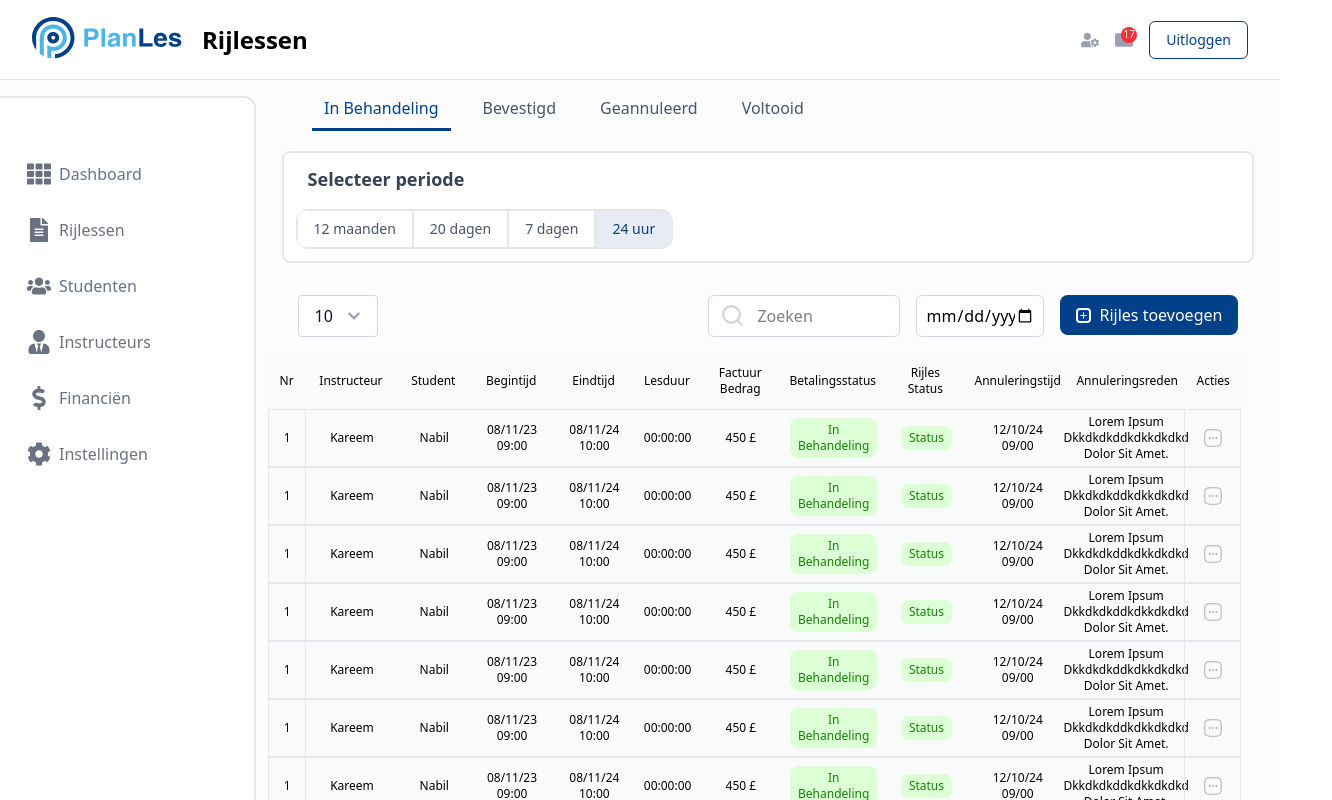
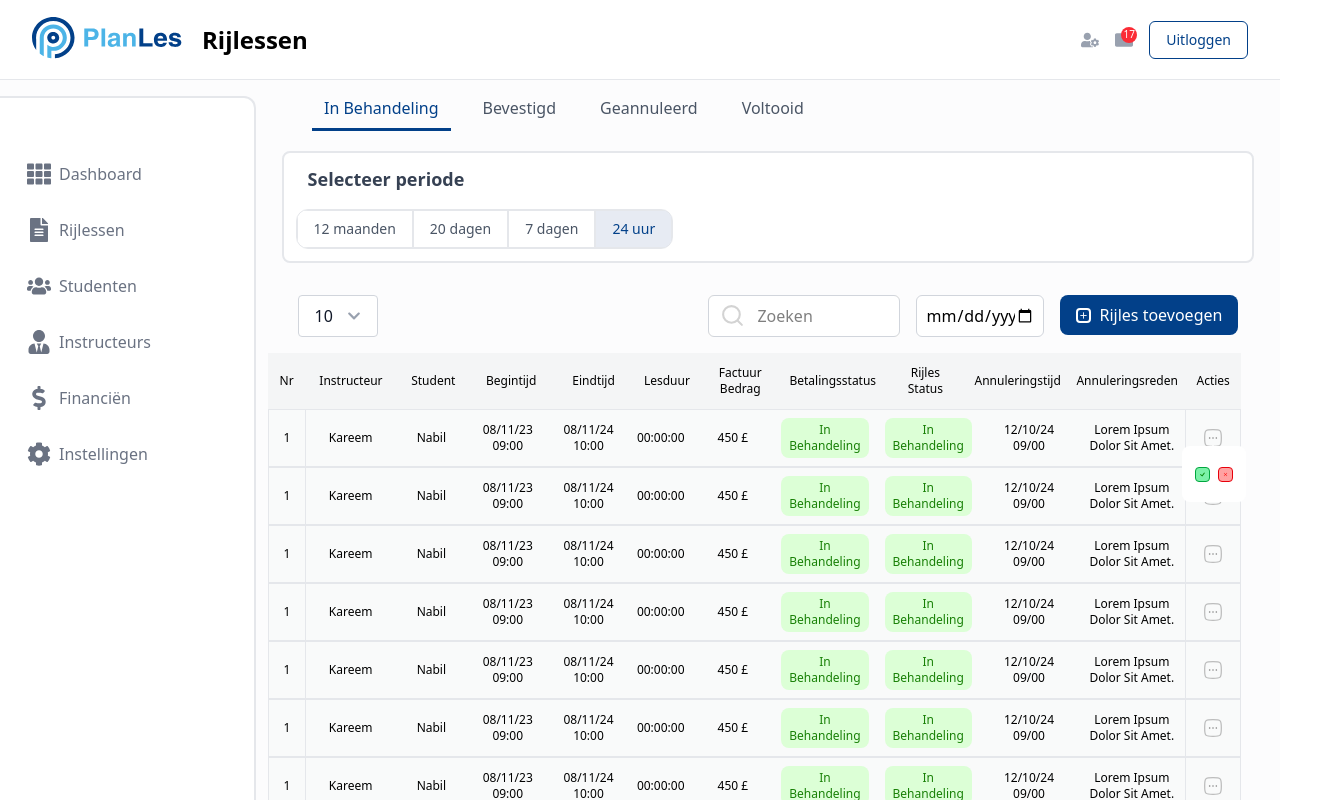
Before and after one commit to nabil-2003/planless, a Next.js app: page /admin-panel/driving-lessons in a window 1280 px wide. Both pictures are taken after a click on the button 1212 px from the left and 438 px from the top of the page. Shown: the top 800 px of the page, 1332 px wide, since content can reach past the window. Built offline with nearby package versions, Linux system fonts and the light colour scheme.

Commit message:
First Action

```diff
--- a/src/app/admin-panel/driving-lessons/page.tsx
+++ b/src/app/admin-panel/driving-lessons/page.tsx
@@ -30,7 +30,7 @@ export default function page() {
   return (
     <>
     <Header title="Rijlessen"  />
-    <div className='w-full flex '>
+    <div className='w-full flex  overflow-hidden'>
       <LeftSide className='w-[20%] border-l-0  rounded-t-none  mt-4 items-center bg-white rounded-r-xl  border-2 border-gray-200 h-auto  ' />
      <div className='dashboard-container w-[80%] '>
   <FIlterByType  currentFilterType={currentFilterType} chFilterByType={chFilterByType} />
@@ -68,6 +68,7 @@ export default function page() {
      <CustomTable />
 
      </div>
+
     </div>
     </>
 
--- a/src/app/globals.css
+++ b/src/app/globals.css
@@ -45,3 +45,17 @@
     border-color: var(--logo-blue);
     box-shadow: 0 0 0 2px rgba(76, 180, 231, 0.2);
 }
+.tria::after {
+    content: "";
+
+    border-left: 5px solid transparent;
+    border-right: 5px solid transparent;
+    border-top: 5px solid white;
+    position: absolute;
+    top: -0.35vh;
+    z-index: 1;
+    right: 43%;
+    transform: translateY(-50%) scale(1.3);
+    rotate: 180deg;
+    pointer-events: none;
+}
--- a/src/components/admin/ui/CustomTable.tsx
+++ b/src/components/admin/ui/CustomTable.tsx
@@ -1,5 +1,8 @@
+'use client'
 import MenuIcon from '@/components/svgs/MenuIcon';
-import React from 'react'
+import { ActionModalRef } from '@/components/ui/Action';
+import ActionModal from '@/components/ui/Action';
+import React, { useRef } from 'react'
 
 
 type Data = {
@@ -20,9 +23,12 @@ type Data = {
 export default function CustomTable({data} :{data: Array<Data>} ) {
 
 
+
   return (
+<>
+
     <div className='mb-4'>
-     <ul className='  flex justify-around   border-gray-200 w-[95%] mx-3 *:h-[7vh]   bg-gray-100/40 p *:capitalize *:font-normal *:text-xs  items-center '>
+     <ul className='  flex justify-around   border-gray-200 w-[95%] mx-3 *:h-[7vh]   bg-gray-100/90 p *:capitalize *:font-normal *:text-xs  items-center '>
        <li className='w-[4%] p-2  text-center flex items-center  border-gray-200 justify-center '>nr</li>
         <li className='w-[10%] p-2  text-center flex items-center  border-gray-200 justify-center'>instructeur</li>
         <li className='w-[8%] p-2  text-center flex items-center border-gray-200 justify-center'>student</li>
@@ -48,14 +54,26 @@ export default function CustomTable({data} :{data: Array<Data>} ) {
         <TableElement ele={[]} />
 
     </div>
+     <div className='w-[95%] mx-auto  mb-4 flex justify-around items-center   '>
+      <span className='cursor-pointer text-sm  border-2 rounded border-[#EAECF0] hover:bg-blue-950/10 px-3 py-2 font-semibold'>Vorige</span>
+      <span className=' text-sm'>Pagina 1 van 10</span>
+      <span className='cursor-pointer text-sm  border-2 rounded border-[#EAECF0] hover:bg-blue-950/10 px-3 py-2  font-semibold'>Volgende</span>
+     </div>
+     <div className='mt-6 mb-10 ml-3'>
+            <span className='cursor-pointer text-sm  border-2 rounded border-[#EAECF0] hover:bg-blue-950/10 px-3 py-2  font-semibold'>Weergaven 1-10 van 84</span>
+     </div>
+</>
 
 
   );
 }
 const TableElement = ({ele}: {ele: Data}) => {
+  const modalRef = useRef<ActionModalRef>(null);
+
+
 console.log(ele)
     return(
-         <ul className=' border-1 border-gray-200  flex justify-around  w-[95%] mx-3 *:h-[7vh]   bg-gray-100/40 p *:capitalize *:font-normal *:text-xs  items-center '>
+         <ul className=' relative border-1 border-gray-200  flex justify-around  w-[95%] mx-3 *:h-[7vh]   bg-gray-100/40 p *:capitalize *:font-normal *:text-xs  items-center '>
         <li className='w-[4%] p-2  text-center flex items-center border-r-1 border-gray-200 justify-center '>1</li>
         <li className='w-[10%] p-2  text-center flex items-center justify-center '>kareem</li>
         <li className='w-[8%] p-2  text-center  flex items-center justify-center'>nabil</li>
@@ -64,13 +82,18 @@ console.log(ele)
         <li className='w-[7%] p-2  text-center flex items-center justify-center'>00:00:00</li>
         <li className='w-[9%] p-2  text-center flex items-center justify-center'>450 £</li>
         <li className='w-[11%] p-2  text-center flex items-center justify-center'><span className='bg-[var(--table-bg-clr)] text-[var(--table-text-clr)] text-xs px-2 py-1 rounded-lg '>in Behandeling</span></li>
-        <li className='w-[9%] p-2  text-center flex items-center justify-center'><span className='bg-[var(--table-bg-clr)] text-[var(--table-text-clr)] text-xs px-2 py-1 rounded-lg '>status</span></li>
+        <li className='w-[11%] p-2  text-center flex items-center justify-center'><span className='bg-[var(--table-bg-clr)] text-[var(--table-text-clr)] text-xs px-2 py-1 rounded-lg '>in Behandeling</span></li>
         <li className='w-[11%] p-2  text-center flex items-center justify-center'>12/10/24 09/00</li>
-        <li className='whitespace-normal w-[12%] flex items-center justify-center text-xs p-2  text-center '>Lorem ipsum  dkkdkdkddkdkkdkdkd dolor sit amet.</li>
+        <li className='whitespace-normal w-[12%] flex items-center justify-center text-xs p-2  text-center '>Lorem ipsum dolor sit amet.</li>
         <li className='w-[6%] h-full p-2 flex items-center justify-center  text-center border-l-1 border-gray-200 '>
 
-            <MenuIcon  onClick={() => {console.log("hello")}}  s='gray' w='20px' h='20px' f='gray'/>
+            <button className='outline-none cursor-pointer' onClick={() => {modalRef.current?.Open()}} >
+              <MenuIcon   s='gray' w='20px' h='20px' f='gray'/>
+            </button>
+
         </li>
+ <ActionModal ref={modalRef}  />
       </ul>
+
     )
 }
--- /dev/null
+++ b/src/components/svgs/ActionIcons.tsx
@@ -0,0 +1,15 @@
+import React from 'react'
+
+export  function ConfirmIcon({ w = '16px', h = '16px' }: { w?: string, h?: string }) {
+  return (
+   <svg className='border-1 bg-green-300 border-green-600  rounded-sm p-1' width={w} height={h} viewBox="0 0 16 16" version="1.1" xmlns="http://www.w3.org/2000/svg" xmlnsXlink="http://www.w3.org/1999/xlink">
+<path fill="green" d="M7.3 14.2l-7.1-5.2 1.7-2.4 4.8 3.5 6.6-8.5 2.3 1.8z"></path>
+</svg>
+  )
+}
+export  function RejectIcon({ w = '16px', h = '16px' }: { w?: string, h?: string }) {
+  return (
+  <svg className='border-1 bg-red-300 border-red-600  rounded-sm p-1' fill="red" width={w} height={h} viewBox="0 0 200 200" data-name="Layer 1" id="Layer_1" xmlns="http://www.w3.org/2000/svg"><title/><path d="M114,100l49-49a9.9,9.9,0,0,0-14-14L100,86,51,37A9.9,9.9,0,0,0,37,51l49,49L37,
+  149a9.9,9.9,0,0,0,14,14l49-49,49,49a9.9,9.9,0,0,0,14-14Z"/></svg>
+  )
+}
--- a/src/components/svgs/MenuIcon.tsx
+++ b/src/components/svgs/MenuIcon.tsx
@@ -1,14 +1,13 @@
 import React from 'react'
 
-export default function MenuIcon({h , onClick ,f ,  w ,s , className}:{h:string , onClick: React.MouseEventHandler<HTMLButtonElement>, s:string,  w:string , f :string ,  className?:string}) {
+export default function MenuIcon({h ,  f ,  w ,s , className}:{h:string ,  s:string,  w:string , f :string ,  className?:string}) {
   return (
-  <button onClick={onClick} className='po'>
      <svg width={w} height={h} viewBox="0 0 24 24" fill="none" xmlns="http://www.w3.org/2000/svg" className={className}>
 <path d="M9 12C9 12.5523 8.55228 13 8 13C7.44772 13 7 12.5523 7 12C7 11.4477 7.44772 11 8 11C8.55228 11 9 11.4477 9 12Z" fill={f}/>
 <path d="M13 12C13 12.5523 12.5523 13 12 13C11.4477 13 11 12.5523 11 12C11 11.4477 11.4477 11 12 11C12.5523 11 13 11.4477 13 12Z" fill={f}/>
 <path d="M17 12C17 12.5523 16.5523 13 16 13C15.4477 13 15 12.5523 15 12C15 11.4477 15.4477 11 16 11C16.5523 11 17 11.4477 17 12Z" fill={f}/>
 <path opacity="0.5" d="M2 12C2 7.28595 2 4.92893 3.46447 3.46447C4.92893 2 7.28595 2 12 2C16.714 2 19.0711 2 20.5355 3.46447C22 4.92893 22 7.28595 22 12C22 16.714 22 19.0711 20.5355 20.5355C19.0711 22 16.714 22 12 22C7.28595 22 4.92893 22 3.46447 20.5355C2 19.0711 2 16.714 2 12Z" stroke={s} strokeWidth="1.5"/>
 </svg>
-  </button>
+
   )
 }
--- /dev/null
+++ b/src/components/ui/Action.tsx
@@ -0,0 +1,56 @@
+import React, { useEffect, useImperativeHandle } from 'react'
+import { forwardRef } from 'react'
+import { ConfirmIcon , RejectIcon } from '@/components/svgs/ActionIcons'
+export type ActionModalRef = {
+
+}
+
+
+ type ModalRef = {
+    isOpen: boolean
+    Close: () => void
+    Open: () => void
+    // Add other props as needed
+  }
+type ModalProps = {
+    // Add other props as needed
+  }
+  const props = {}
+
+
+
+const Action = forwardRef<ActionModalRef, ModalProps>((props, ref) => {
+    const modalRef = React.useRef<HTMLDivElement>(null);
+
+    useEffect(()=>{
+        const handleClickOutside = (event: MouseEvent) => {
+            if (modalRef.current && !modalRef.current.contains(event.target as Node)) {
+                modalRef.current?.classList.add('hidden');
+                modalRef.current?.classList.remove('flex');
+            }
+        };
+        document.addEventListener('mousedown', handleClickOutside);
+        return () => {
+            document.removeEventListener('mousedown', handleClickOutside);
+        };
+    }, []);
+
+    useImperativeHandle(ref, () => ({
+        Open: () => {
+            modalRef.current?.classList.remove('hidden');
+            modalRef.current?.classList.add('flex');
+        },
+
+    }));
+
+  return (
+   <div ref={modalRef} className=' hidden gap-2 tria top-9 rounded-lg z-10 -right-1.5 w-[5vw] bg-white  h-[1vh] absolute  justify-center items-center hover:shadow-md hover:scale-105 transition-all '>
+   <ConfirmIcon w='15px' h='15px'  />
+   <RejectIcon w='15px' h='15px'  />
+   </div >
+
+  )
+})
+
+Action.displayName = 'ActionModal'
+export default Action
```
